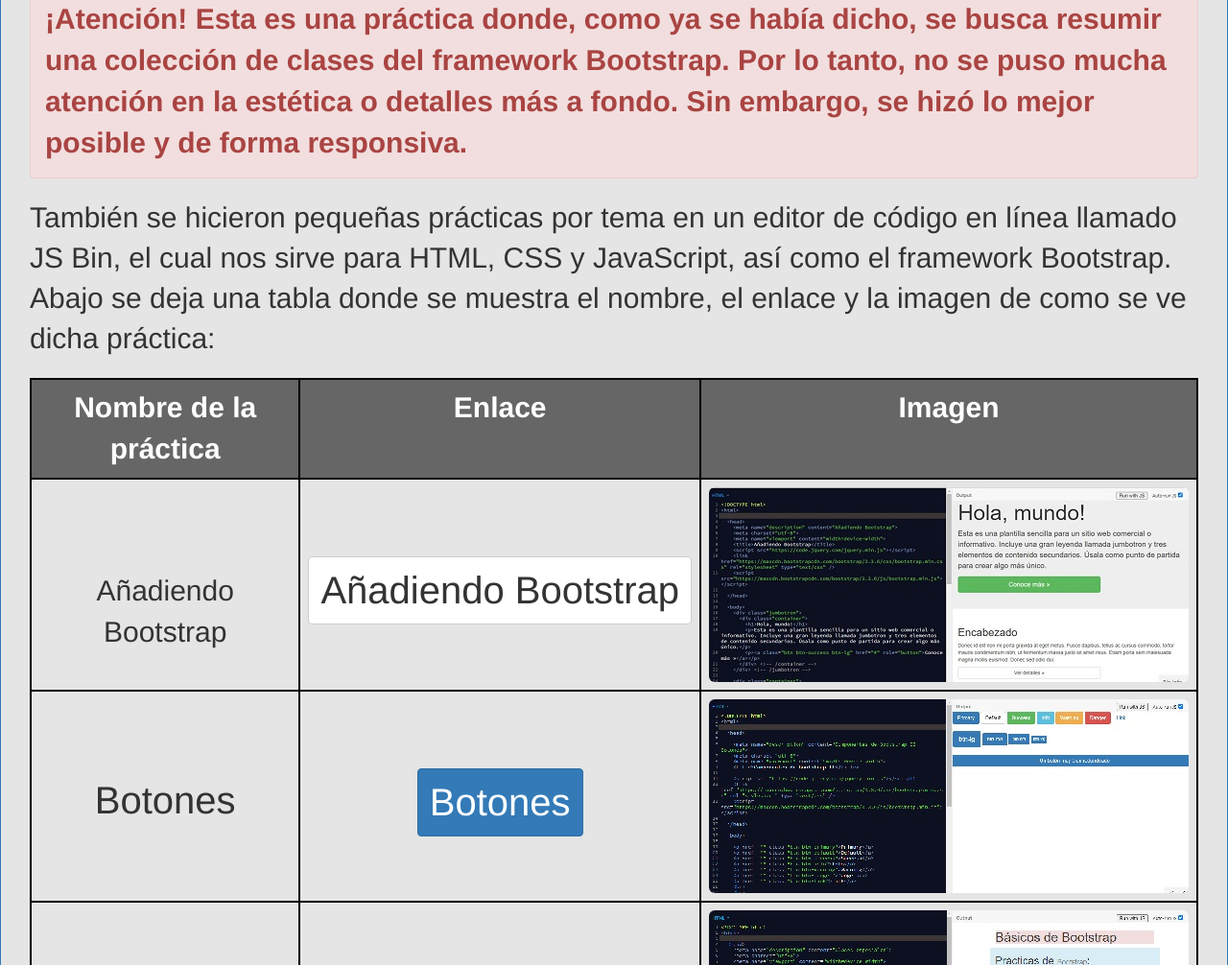
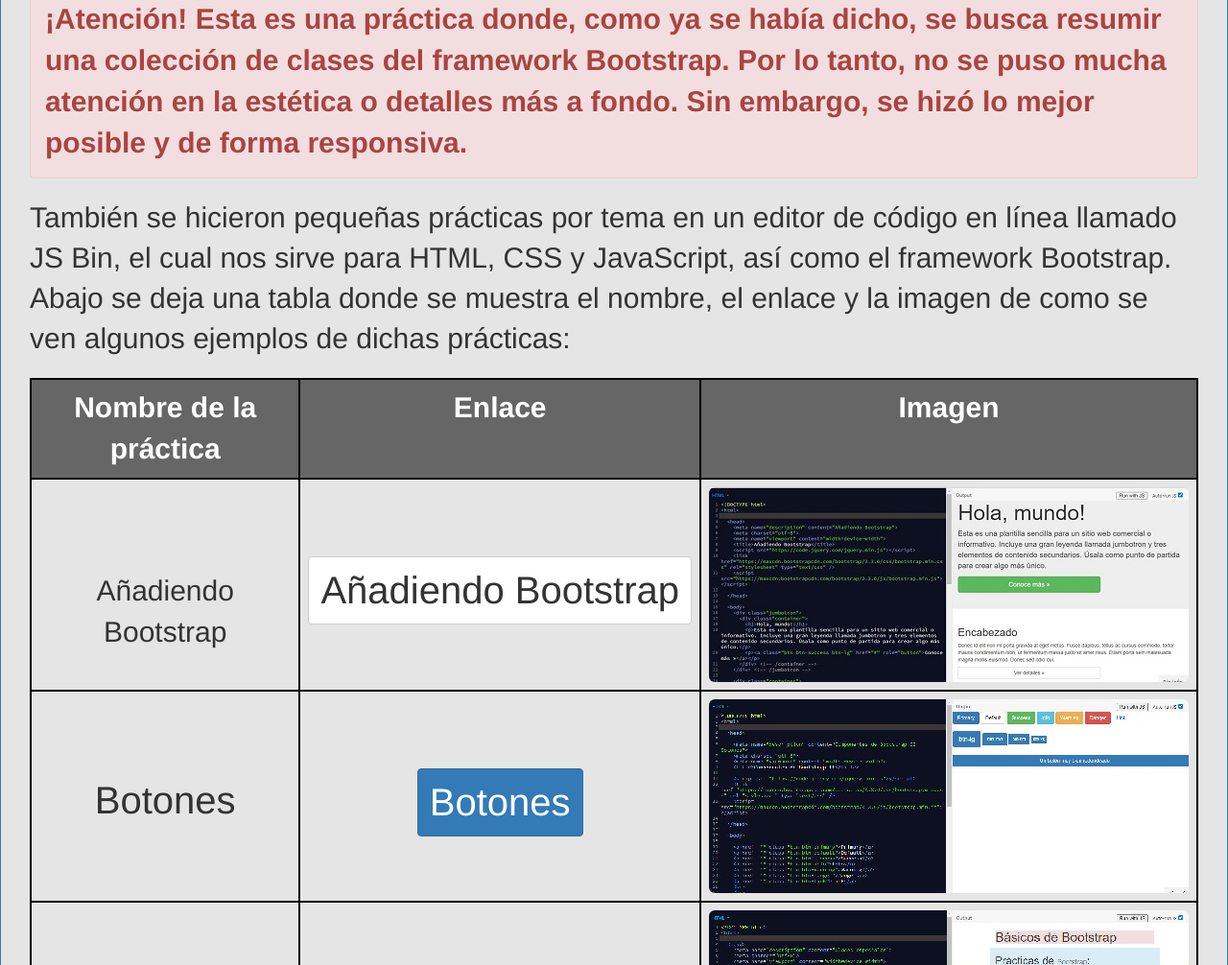
Before and after one commit to RomanPinelo/resumen-bootstrap, a plain HTML site: page index.html in a window 1280 px wide. Shown: the part 1078-2084 px from the top of the page at 96% size. Drawn offline with nearby package versions, Linux system fonts and the light colour scheme.

Commit message:
Actualizando

```diff
--- a/index.html
+++ b/index.html
@@ -107,7 +107,7 @@
           <div class="row">
             <div class="col-xs-12">
               <p class="lead" style="font-size: 3rem;">
-                También se hicieron pequeñas prácticas por tema en un editor de código en línea llamado JS Bin, el cual nos sirve para HTML, CSS y JavaScript, así como el framework Bootstrap. Abajo se deja una tabla donde se muestra el nombre, el enlace y la imagen de como se ve dicha práctica:
+                También se hicieron pequeñas prácticas por tema en un editor de código en línea llamado JS Bin, el cual nos sirve para HTML, CSS y JavaScript, así como el framework Bootstrap. Abajo se deja una tabla donde se muestra el nombre, el enlace y la imagen de como se ven algunos ejemplos de dichas prácticas:
               </p>
             </div><!--Div col-xs-12-->
             <div class="col-xs-12">
```
